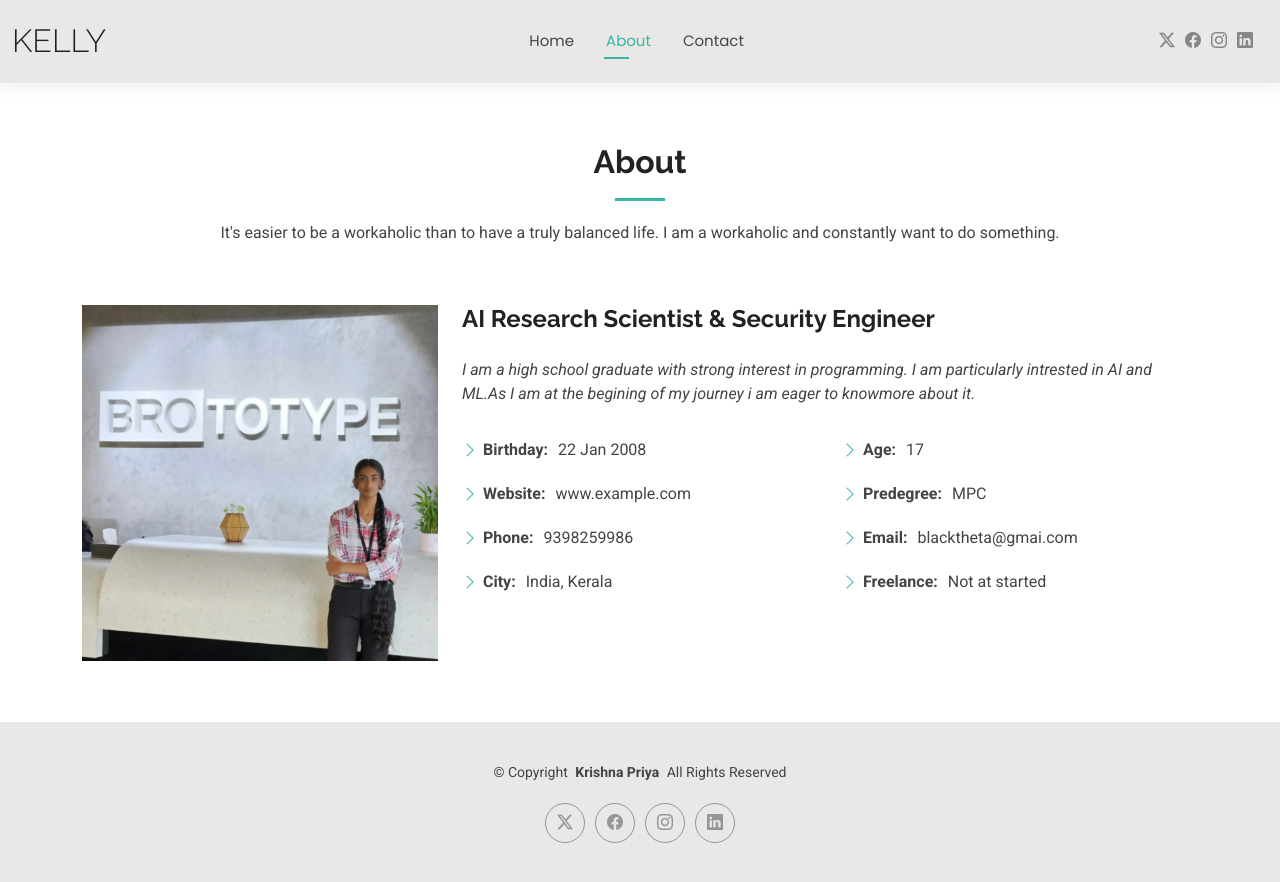
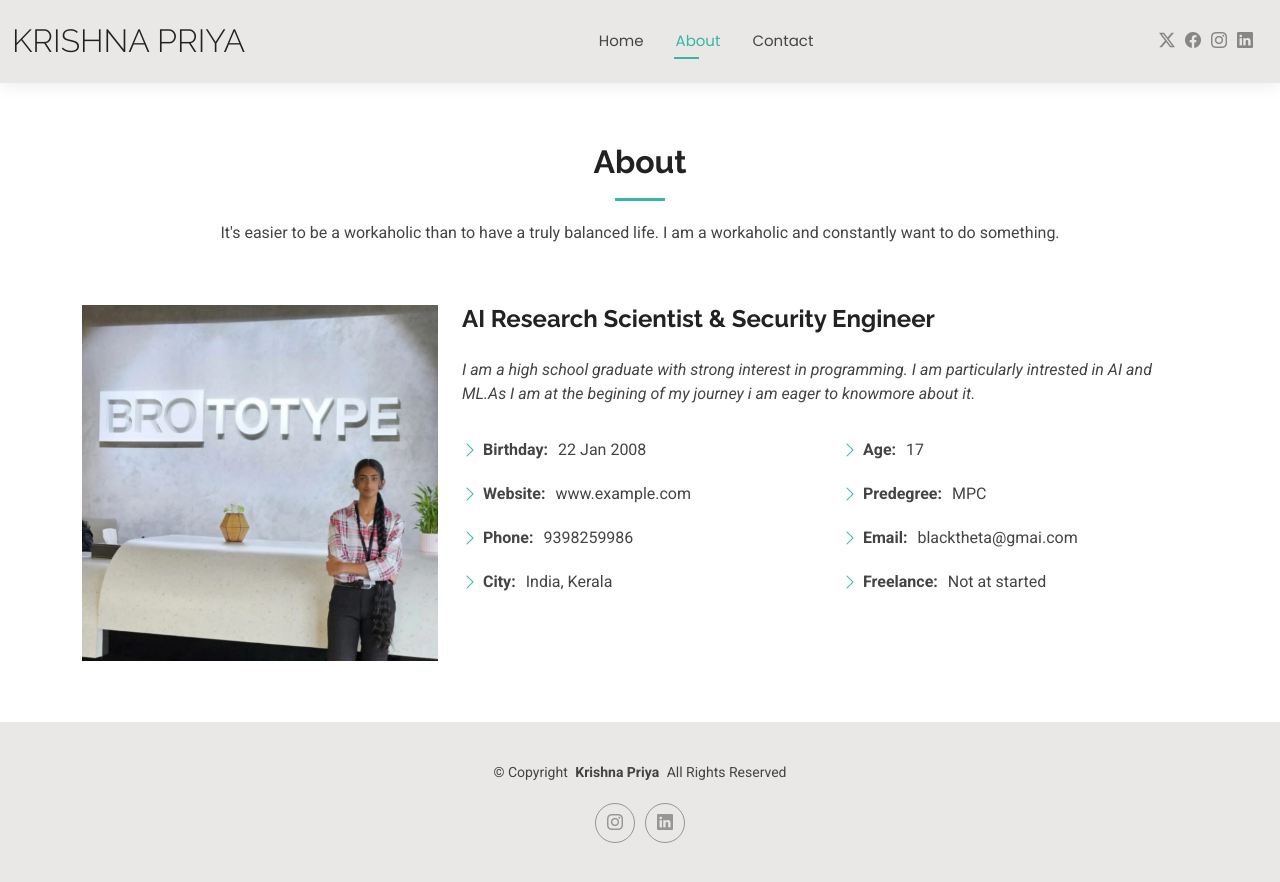
Before and after one commit to Krishna417211/portfolio, a plain HTML site: page about.html in a window 1280 px wide. Drawn offline with Linux system fonts and the light colour scheme.

Commit message:
first commit

```diff
--- a/about.html
+++ b/about.html
@@ -4,7 +4,7 @@
 <head>
   <meta charset="utf-8">
   <meta content="width=device-width, initial-scale=1.0" name="viewport">
-  <title>About - Kelly Bootstrap Template</title>
+  <title>About - Krishna Priya</title>
   <meta name="description" content="">
   <meta name="keywords" content="">
 
@@ -46,7 +46,7 @@
       <a href="index.html" class="logo d-flex align-items-center me-auto me-xl-0">
         <!-- Uncomment the line below if you also wish to use an image logo -->
         <!-- <img src="assets/img/logo.png" alt=""> -->
-        <h1 class="sitename">Kelly</h1>
+        <h1 class="sitename">Krishna Priya</h1>
       </a>
 
       <nav id="navmenu" class="navmenu">
@@ -128,10 +128,8 @@
         </p>
       </div>
       <div class="social-links d-flex justify-content-center">
-        <a href=""><i class="bi bi-twitter-x"></i></a>
-        <a href=""><i class="bi bi-facebook"></i></a>
-        <a href=""><i class="bi bi-instagram"></i></a>
-        <a href=""><i class="bi bi-linkedin"></i></a>
+        <a href="https://www.instagram.com/krishna.priya._yi?igsh=MWRncmM2ZGkxdXg5NA==" class="instagram"><i class="bi bi-instagram"></i></a>
+        <a href="https://www.linkedin.com/in/krishna-priya-biju-99b5b4362?utm_source=share&utm_campaign=share_via&utm_content=profile&utm_medium=android_app" class="linkedin"><i class="bi bi-linkedin"></i></a>
       </div>
       <div class="credits">
         <!-- All the links in the footer should remain intact. -->
```
Also changed, not shown: contact.html (+4 -6 lines), index.html (+3 -4 lines).
